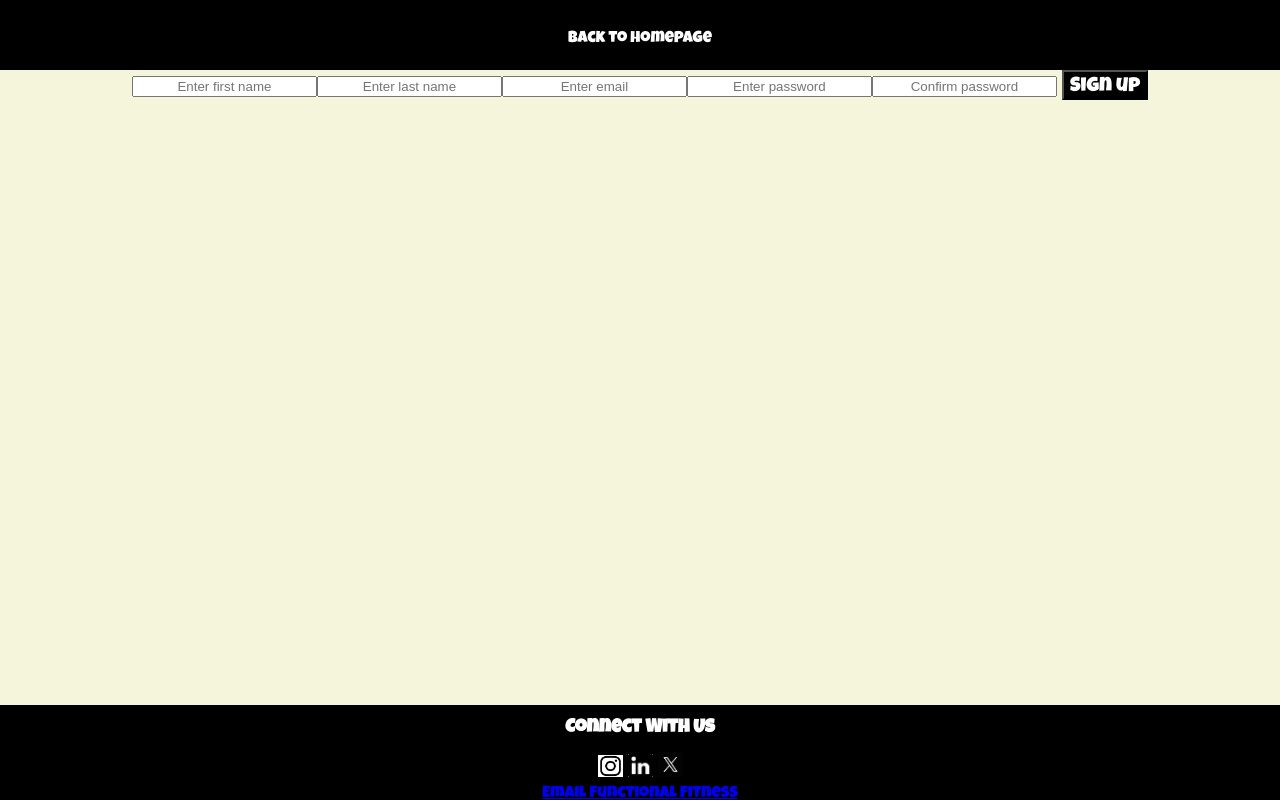
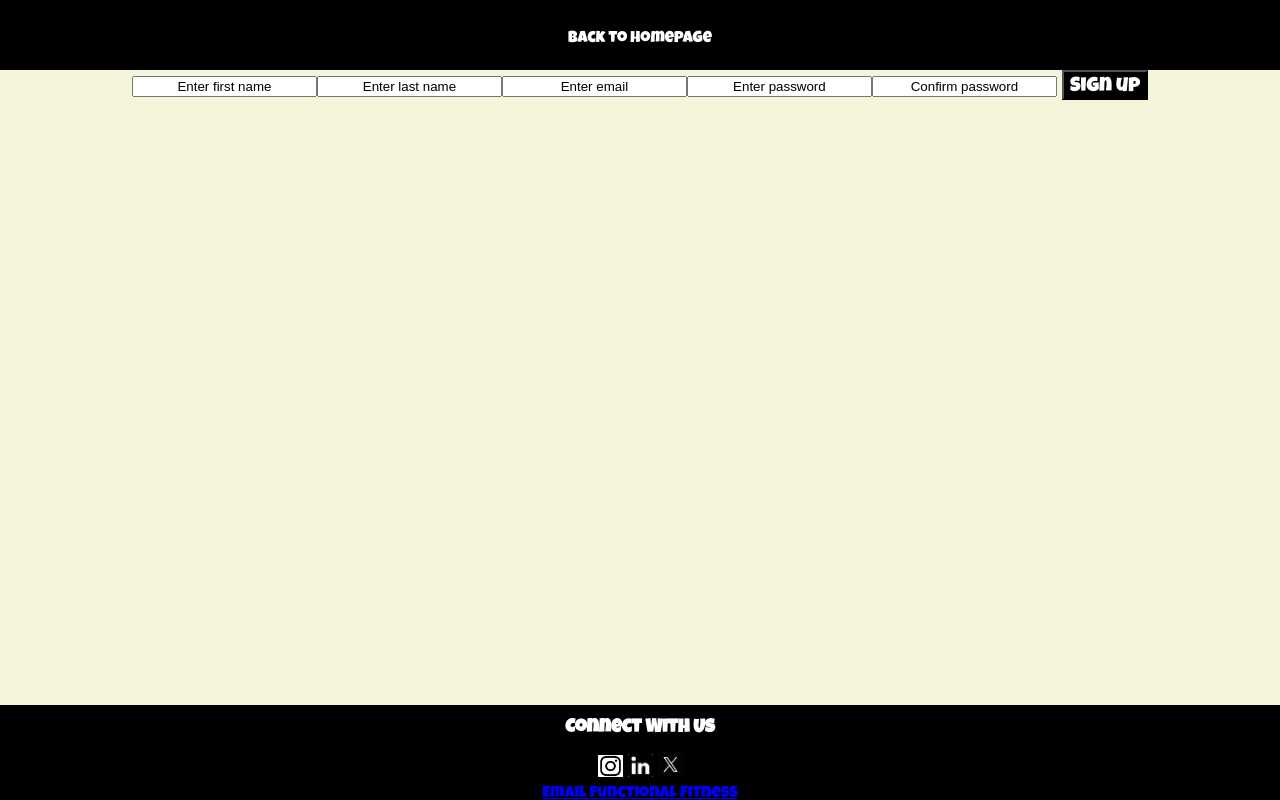
Before and after one commit to deepthinker-88/Fitness-Website, a React (Create React App) app: page /sign-up in a window 1280 px wide. Built offline with nearby package versions, Linux system fonts and the light colour scheme.

Commit message:
Added placeholder text to black

```diff
--- a/src/components/SignUpPage/SignUpPage.css
+++ b/src/components/SignUpPage/SignUpPage.css
@@ -16,6 +16,9 @@
 .confirm-password-input{
     text-align: center;
     line-height: var(--input-line-height);
+}
+::placeholder{
+  color:black
 }
 
 .sign-up-button{
```
